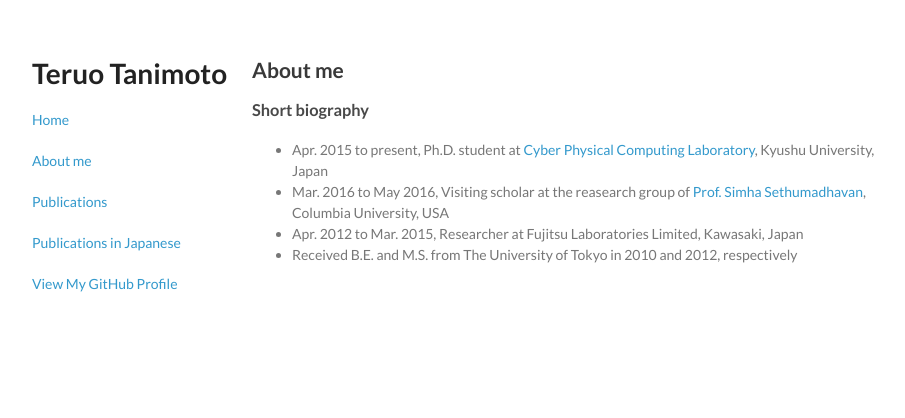
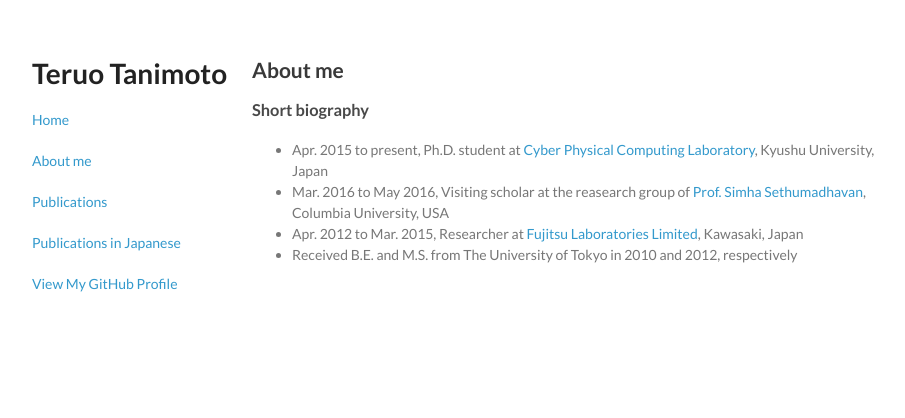
Before and after one commit to teruo41/teruo41.github.io, a Jekyll site: the page built from aboutme.md, in a window 1280 px wide. Shown: the top 418 px of the page, without its empty margins (178-1083 px from the left). Built offline with Jekyll 4.4.1, drawn with Linux system fonts in a browser that asks for light colours; some of the changed lines change nothing that is shown.

Commit message:
Added URL of FFL

```diff
--- a/aboutme.md
+++ b/aboutme.md
@@ -8,5 +8,5 @@ title: About me
 ### Short biography
 + Apr. 2015 to present, Ph.D. student at [Cyber Physical Computing Laboratory](http://www.cpc.ait.kyushu-u.ac.jp/), Kyushu University, Japan
 + Mar. 2016 to May 2016, Visiting scholar at the reasearch group of [Prof. Simha Sethumadhavan](http://www.cs.columbia.edu/~simha/), Columbia University, USA
-+ Apr. 2012 to Mar. 2015, Researcher at Fujitsu Laboratories Limited, Kawasaki, Japan
++ Apr. 2012 to Mar. 2015, Researcher at [Fujitsu Laboratories Limited](http://www.fujitsu.com/jp/group/labs/en/), Kawasaki, Japan
 + Received B.E. and M.S. from The University of Tokyo in 2010 and 2012, respectively
```
